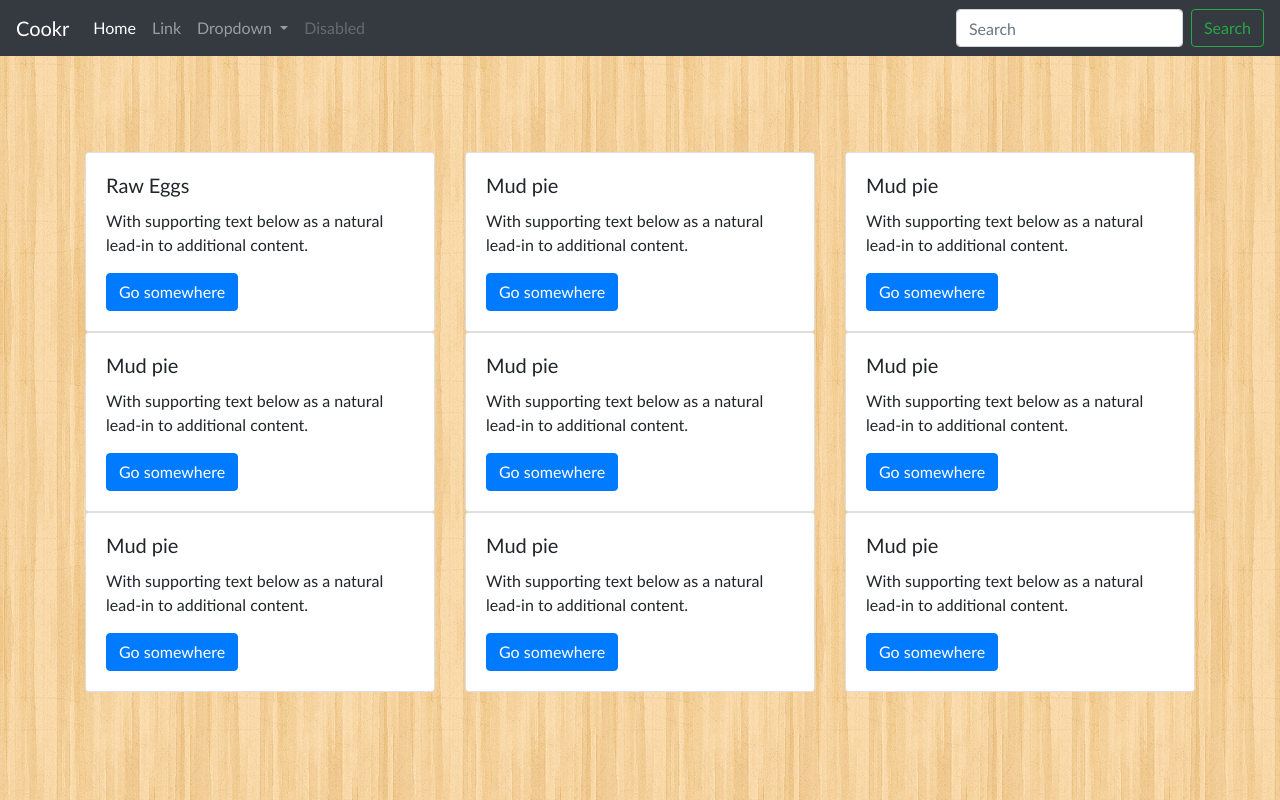
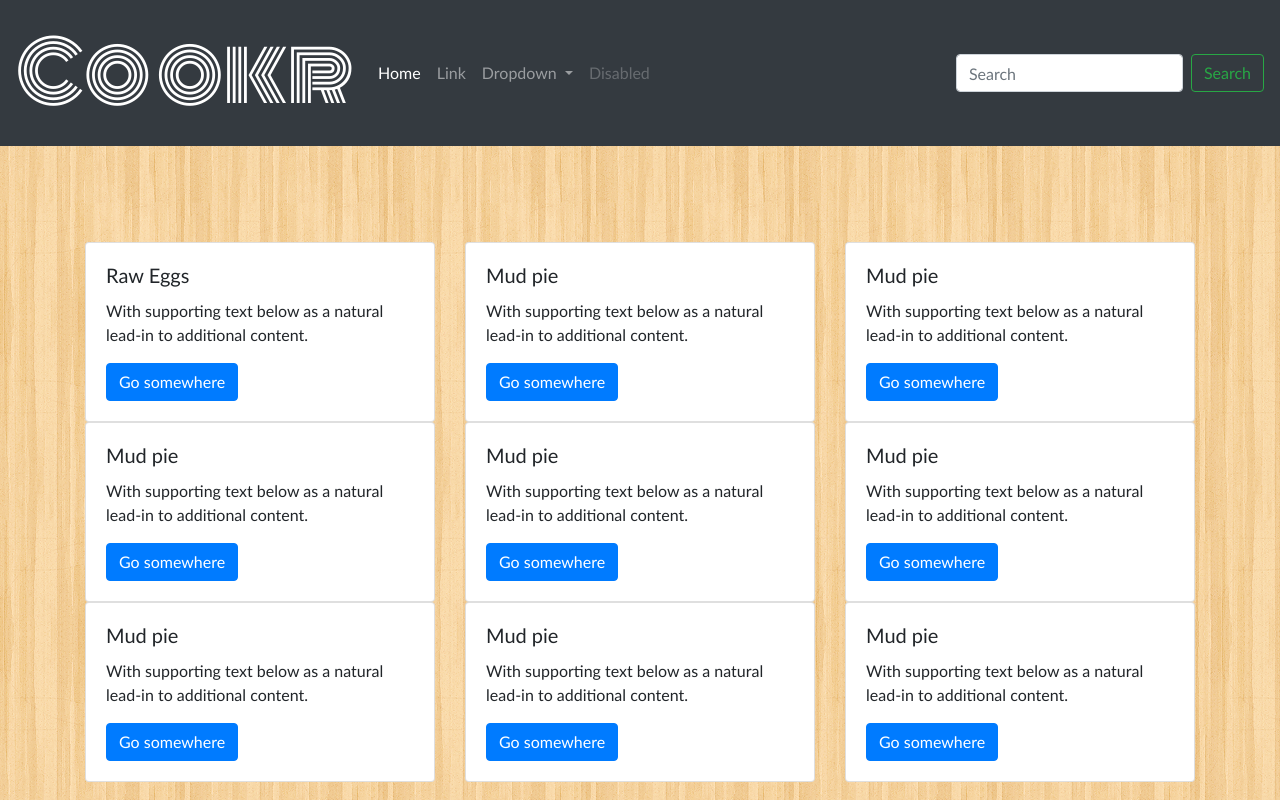
Before and after one commit to Life-reboot/css_exercises, a plain HTML site: page recipes/index.html in a window 1280 px wide. Drawn offline with nearby package versions, Linux system fonts and the light colour scheme.

Commit message:
Add custom font for logo

```diff
--- a/recipes/recipes.css
+++ b/recipes/recipes.css
@@ -1,4 +1,11 @@
+@import url("https://fonts.googleapis.com/css?family=Monoton&display=swap");
+
 body {
   font-family: Futura, "Trebuchet MS", Arial, sans-serif;
   background-image: url("wood_pattern.png");
 }
+
+.navbar-brand {
+  font-family: "Monoton", cursive;
+  font-size: 5em;
+}
```
